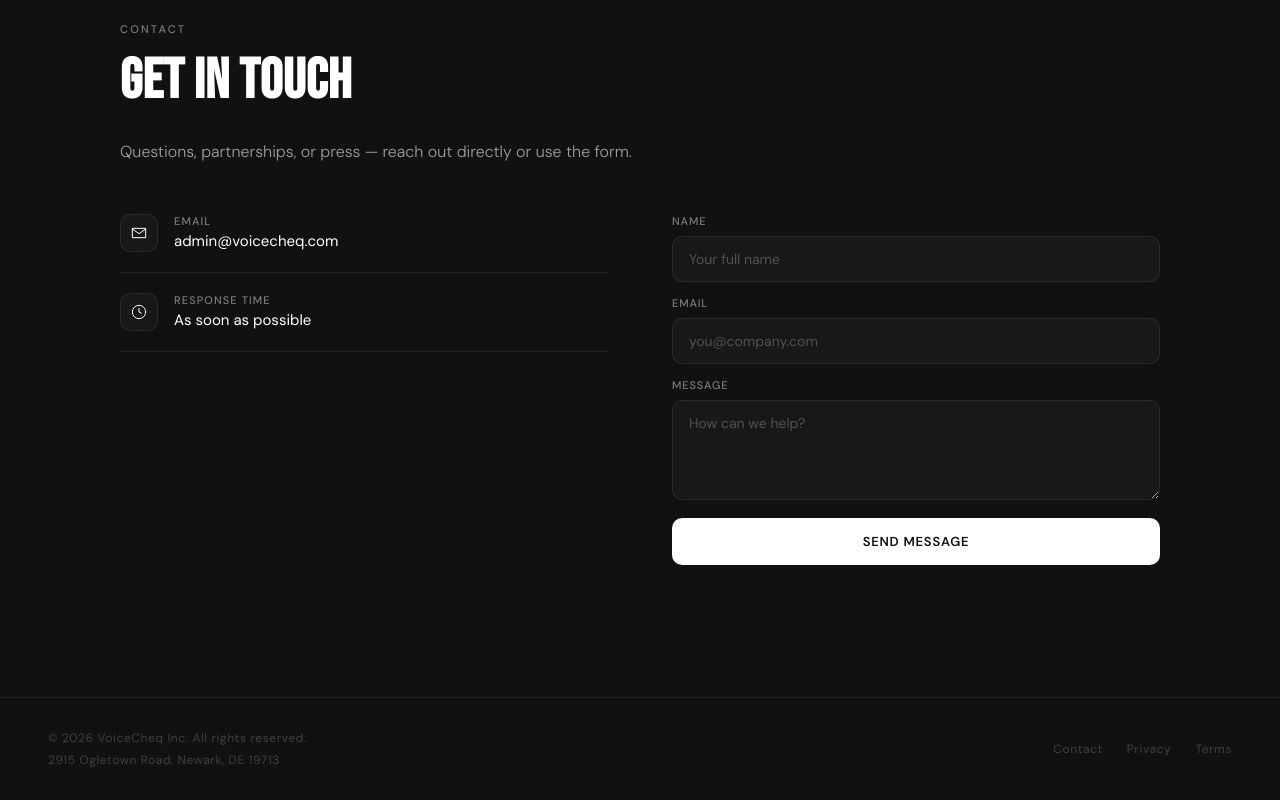
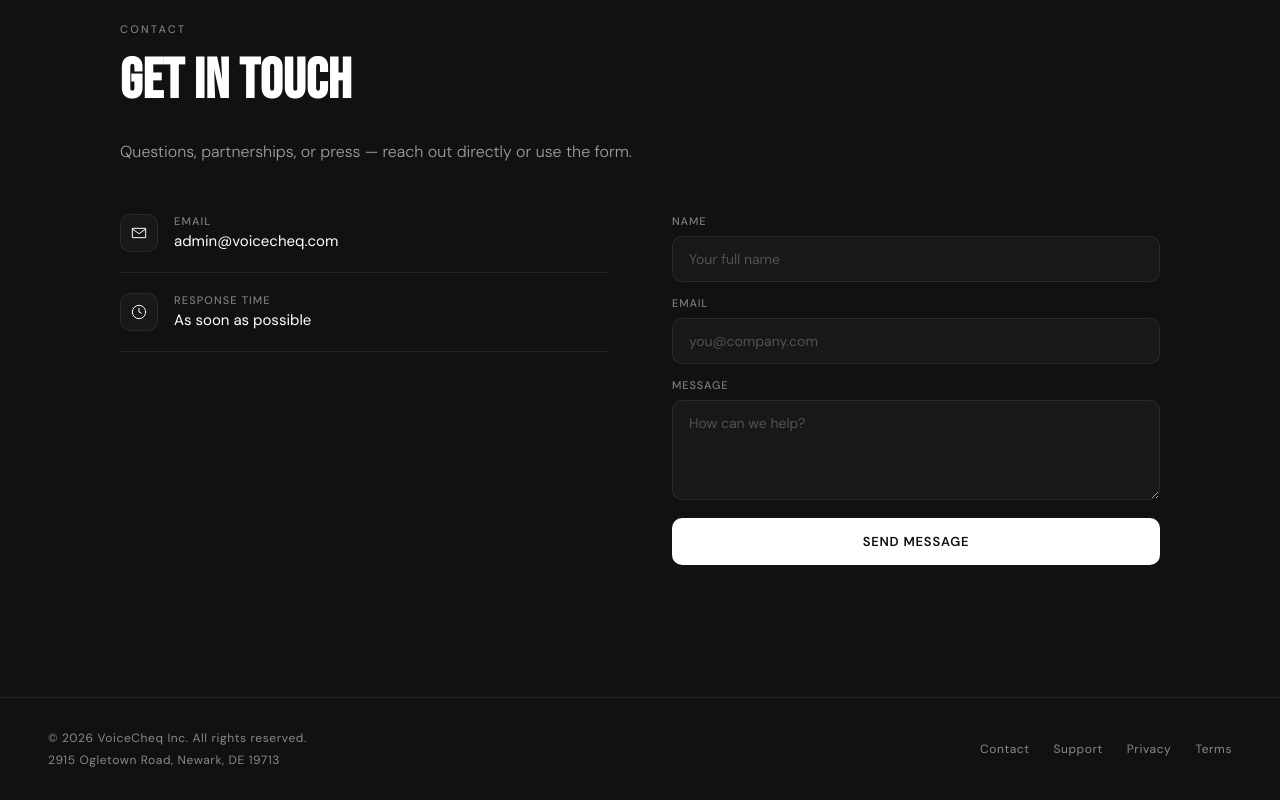
Before and after one commit to samyaSunibirDas0118/VoiceCheq_Demo_Static, a plain HTML site: page index.html in a window 1280 px wide. Shown: the part 2885-3685 px from the top of the page. Drawn offline with Linux system fonts and the light colour scheme.

Commit message:
Change footer link colors and add support link
Updated footer link colors and added a support link.

```diff
--- a/index.html
+++ b/index.html
@@ -816,7 +816,7 @@ footer {
 
 .footer-left {
   font-size: 12px;
-  color: var(--faint);
+  color: rgba(255,255,255,0.5);
   letter-spacing: 0.05em;
 }
 
@@ -833,7 +833,7 @@ footer {
 
 .footer-right a {
   font-size: 12px;
-  color: var(--faint);
+  color: rgba(255,255,255,0.5);
   text-decoration: none;
   letter-spacing: 0.05em;
   transition: color 0.2s;
@@ -1204,6 +1204,7 @@ alt="VoiceCheq V mark"
   </div>
   <div class="footer-right">
     <a href="#contact">Contact</a>
+    <a href="/support">Support</a>
     <a href="/privacy">Privacy</a>
     <a href="/terms">Terms</a>
   </div>
```
